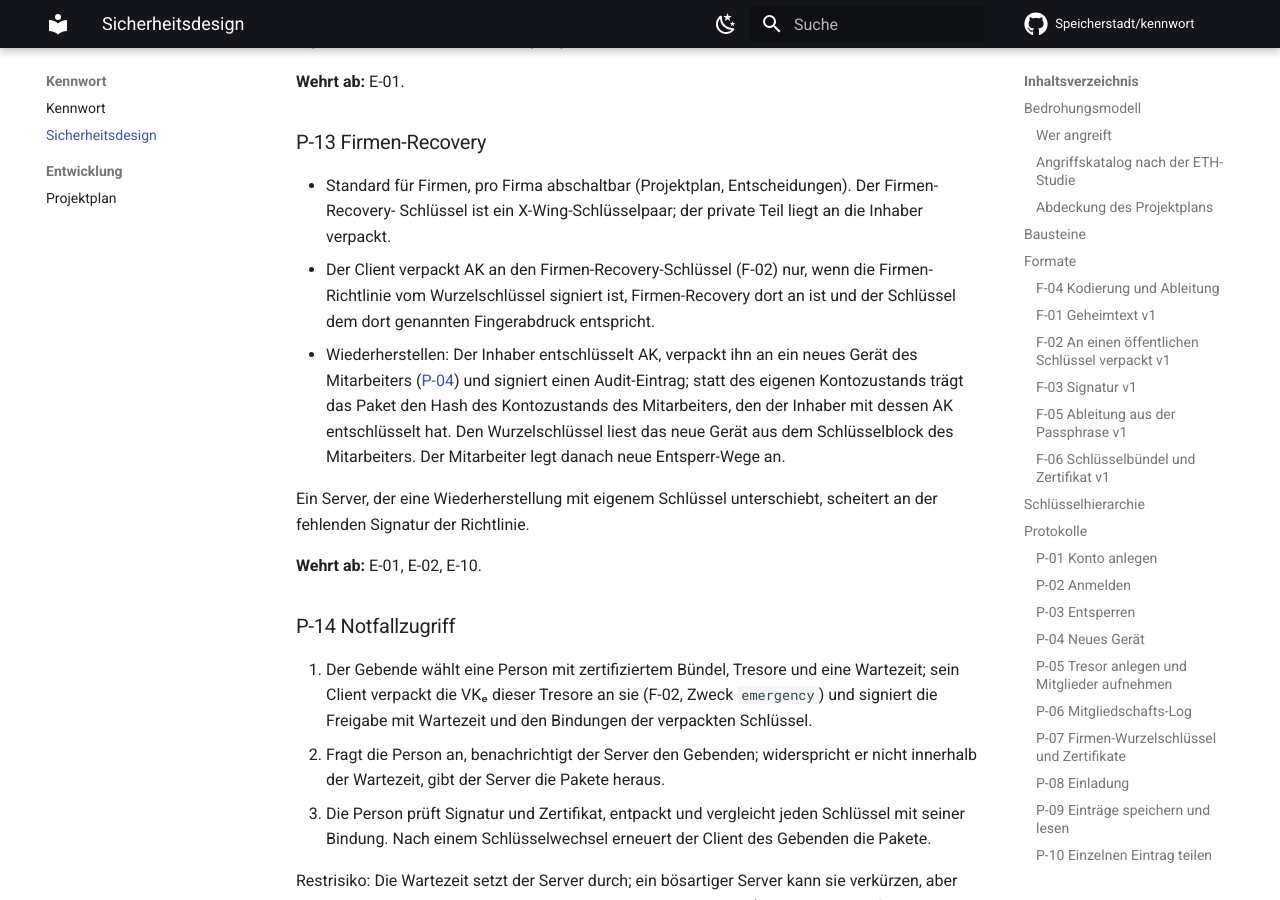
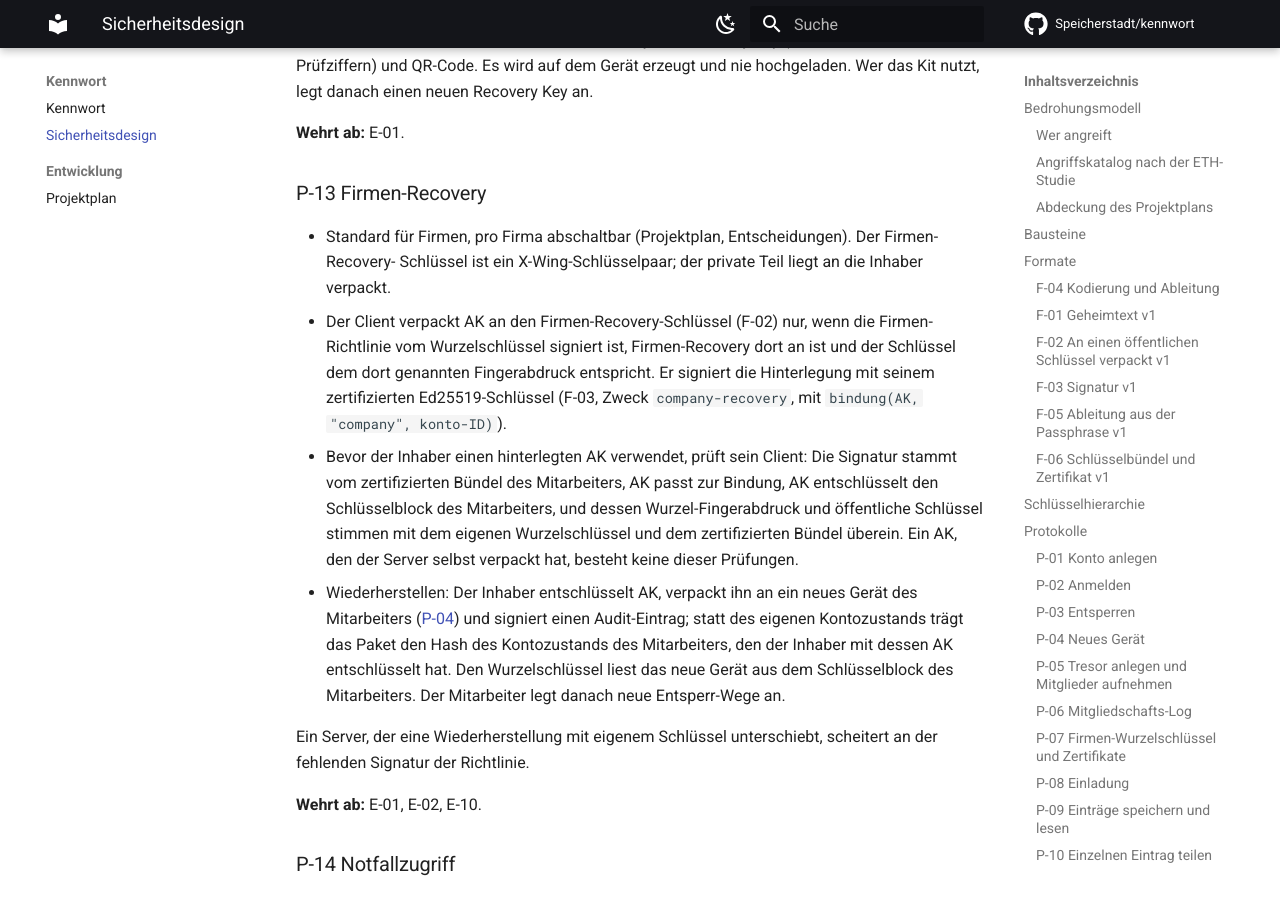
Before and after one commit to Speicherstadt/kennwort, an MkDocs documentation site: the page built from docs/sicherheitsdesign.md, in a window 1280 px wide and 900 px high, scrolled down 14090 px. Built offline with MkDocs 1.6.1 and Material for MkDocs 9.7.7, drawn with Linux system fonts in a browser that asks for light colours; comment, search, counter and statistics services are not loaded; some of the changed text lies outside the part shown.

Commit message:
Sign the company recovery deposit, let the owner check it before use
Review finding: the server could deposit its own AK for company recovery.

Co-Authored-By: Claude Opus 5.5 <noreply@anthropic.com>
Claude-Session: https://claude.ai/code/session_01Y3rdfXnaqLdfwSre65bgwT

````diff
--- a/docs/sicherheitsdesign.md
+++ b/docs/sicherheitsdesign.md
@@ -183,8 +183,10 @@ bindung(schlüssel, zweck, kontext…) = kdf(schlüssel, leer, "kennwort/key-com
 ```
 
 Die Bindung verrät den Schlüssel nicht (HKDF ist eine Einwegfunktion) und steht im signierten
-Log-Eintrag, in der signierten Freigabe oder im signierten Notfall-Paket. Ein Paket ohne passende
-signierte Bindung wird verworfen (E-16).
+Log-Eintrag, in der signierten Freigabe, im signierten Notfall-Paket oder in der signierten
+Firmen-Recovery-Hinterlegung. Ein Paket ohne passende signierte Bindung wird verworfen (E-16).
+Einzige Ausnahme ist das Paket an ein neues Gerät ([P-04](#p-04-neues-gerat)): Dort prüfen der
+QR-Code und der Vergleichscode auf beiden Geräten, wer verpackt hat.
 
 ### F-03 Signatur v1
 
@@ -483,7 +485,13 @@ legt danach einen neuen Recovery Key an.
   Schlüssel ist ein X-Wing-Schlüsselpaar; der private Teil liegt an die Inhaber verpackt.
 - Der Client verpackt AK an den Firmen-Recovery-Schlüssel (F-02) nur, wenn die Firmen-Richtlinie
   vom Wurzelschlüssel signiert ist, Firmen-Recovery dort an ist und der Schlüssel dem dort genannten
-  Fingerabdruck entspricht.
+  Fingerabdruck entspricht. Er signiert die Hinterlegung mit seinem zertifizierten Ed25519-Schlüssel
+  (F-03, Zweck `company-recovery`, mit `bindung(AK, "company", konto-ID)`).
+- Bevor der Inhaber einen hinterlegten AK verwendet, prüft sein Client: Die Signatur stammt vom
+  zertifizierten Bündel des Mitarbeiters, AK passt zur Bindung, AK entschlüsselt den Schlüsselblock
+  des Mitarbeiters, und dessen Wurzel-Fingerabdruck und öffentliche Schlüssel stimmen mit dem
+  eigenen Wurzelschlüssel und dem zertifizierten Bündel überein. Ein AK, den der Server selbst
+  verpackt hat, besteht keine dieser Prüfungen.
 - Wiederherstellen: Der Inhaber entschlüsselt AK, verpackt ihn an ein neues Gerät des Mitarbeiters
   ([P-04](#p-04-neues-gerat)) und signiert einen Audit-Eintrag; statt des eigenen Kontozustands
   trägt das Paket den Hash des Kontozustands des Mitarbeiters, den der Inhaber mit dessen AK
````
